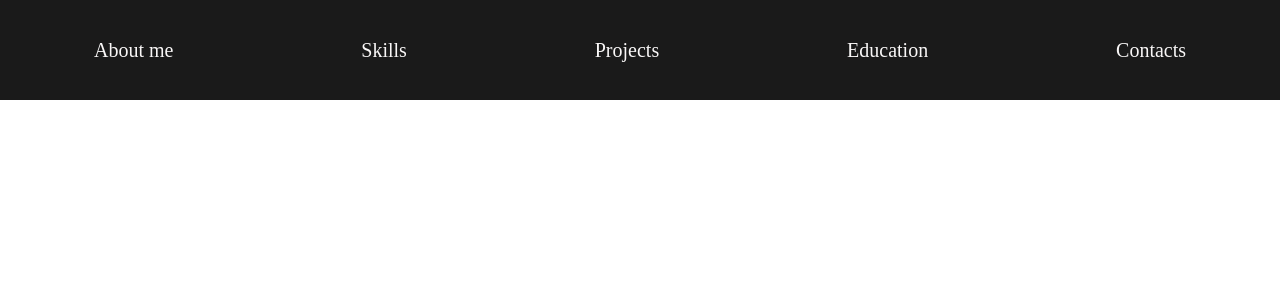
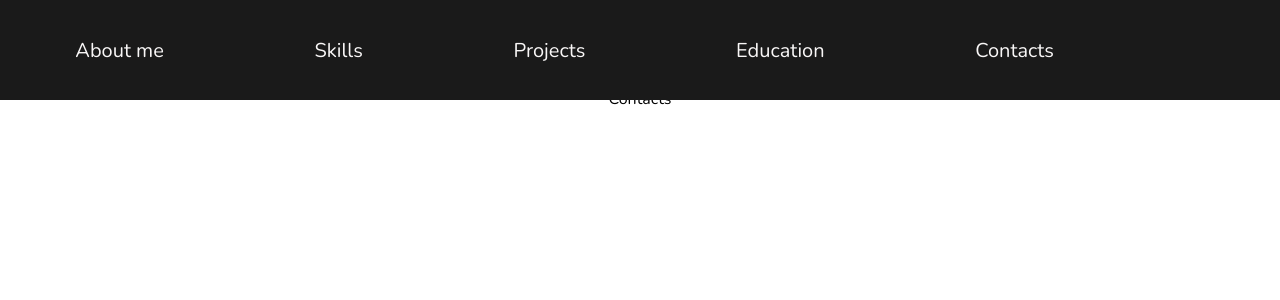
Before and after one commit to MariiaOtset/mariia-otset-portfolio, a React (Vite) app: page / in a window 1280 px wide. Shown: the top 300 px of the page. Built offline with nearby package versions, Linux system fonts and the light colour scheme.

Commit message:
fonts added

```diff
--- a/index.html
+++ b/index.html
@@ -4,6 +4,12 @@
     <meta charset="UTF-8" />
     <!--Icon created by Freepik - Flaticon</a>  -->
     <link rel="icon" type="image/svg+xml" href="/src/images/favicon.png" />
+    <link rel="preconnect" href="https://fonts.googleapis.com" />
+    <link rel="preconnect" href="https://fonts.gstatic.com" crossorigin />
+    <link
+      href="https://fonts.googleapis.com/css2?family=Nunito:wght@200..1000&display=swap"
+      rel="stylesheet"
+    />
     <meta name="viewport" content="width=device-width, initial-scale=1.0" />
     <title>Portfolio</title>
   </head>
--- a/src/components/Navigation/Navigation.jsx
+++ b/src/components/Navigation/Navigation.jsx
@@ -56,6 +56,9 @@ const Navigation = () => {
               Contacts <GoArrowUpRight className={css.arrow} />
             </a>
           </li>
+          <li className={css.linkWrapper}>
+            <a href="" className={css.link}></a>
+          </li>
         </ul>
       </div>
     </>
--- a/src/components/Navigation/Navigation.module.css
+++ b/src/components/Navigation/Navigation.module.css
@@ -87,3 +87,11 @@
     font-size: 20px;
   }
 }
+
+@media screen and (min-width: 1440px) {
+  .wrapper {
+    /* justify-content: center; */
+
+    padding: 25px 200px;
+  }
+}
--- a/src/index.css
+++ b/src/index.css
@@ -3,6 +3,7 @@ body {
   display: flex;
   min-width: 320px;
   min-height: 100vh;
+  font-family: "Nunito", sans-serif;
 }
 
 h1 {
```
